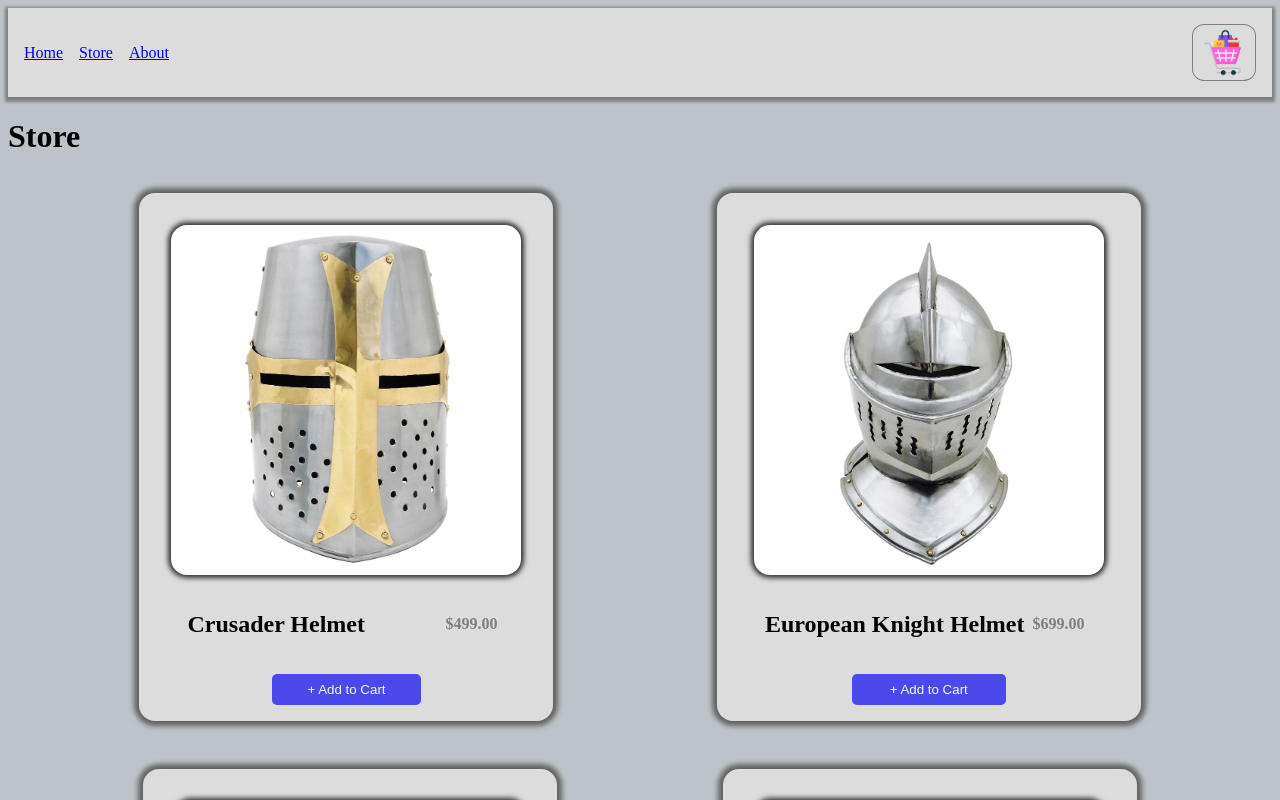
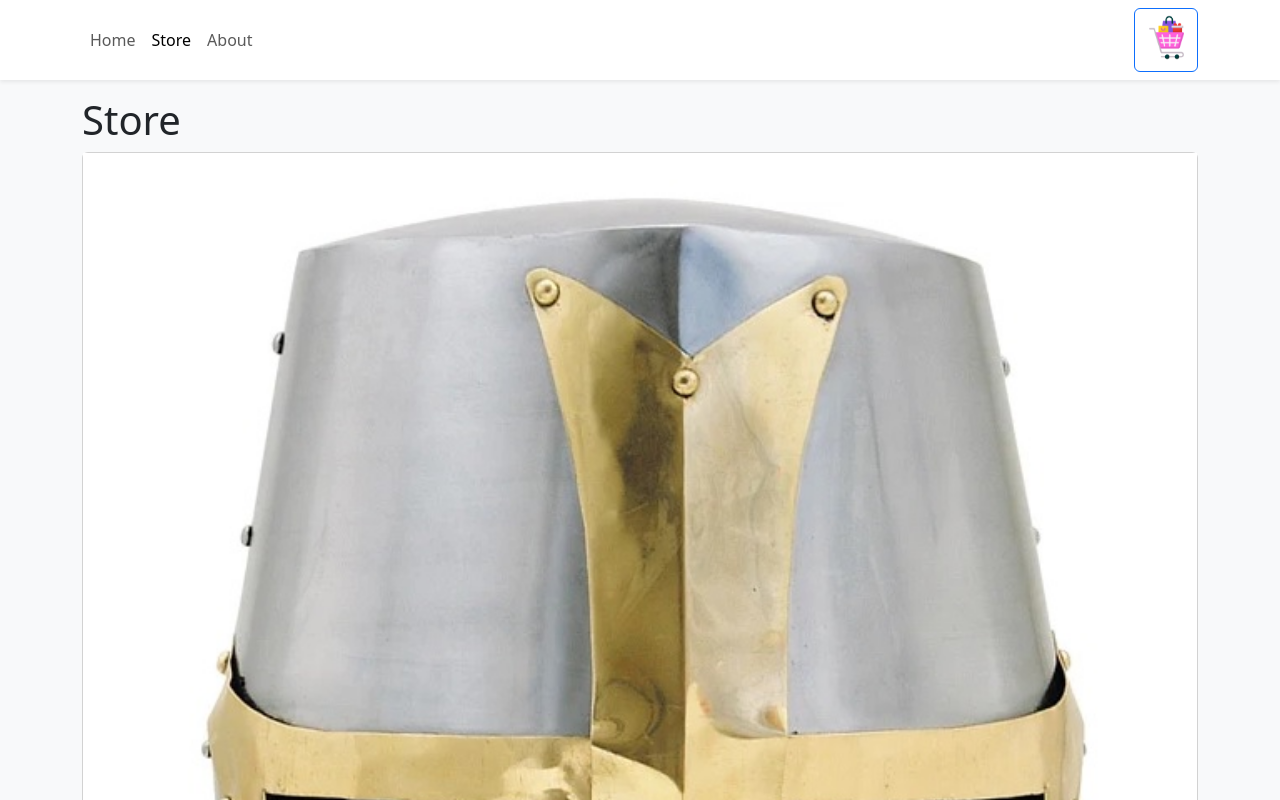
Before and after one commit to maxitomix/top_shopping_cart, a React (Vite) app: page /store in a window 1280 px wide. Shown: the top 800 px of the page. Built offline with nearby package versions, Linux system fonts and the light colour scheme.

Commit message:
migrating to bootstrap. at Navbar

```diff
--- a/index.html
+++ b/index.html
@@ -6,7 +6,7 @@
     <meta name="viewport" content="width=device-width, initial-scale=1.0" />
     <title>Store</title>
   </head>
-  <body>
+  <body class="bg-light">
     <div id="root"></div>
     <script type="module" src="/src/main.tsx"></script>
   </body>
--- a/package.json
+++ b/package.json
@@ -10,9 +10,11 @@
     "preview": "vite preview"
   },
   "dependencies": {
+    "bootstrap": "^5.3.0",
     "localforage": "^1.10.0",
     "match-sorter": "^6.3.1",
     "react": "^18.2.0",
+    "react-bootstrap": "^2.8.0",
     "react-dom": "^18.2.0",
     "react-router-dom": "^6.14.1",
     "sort-by": "^1.2.0"
--- a/src/App.tsx
+++ b/src/App.tsx
@@ -1,22 +1,24 @@
-import "./App.css"
+// import "./App.css"
 import {Routes, Route} from "react-router-dom"
 import {Home} from "./pages/Home"
 import {Store} from "./pages/Store"
 import {About} from "./pages/About"
 import {Navbar} from "./components/Navbar"
 import { ShoppingCartProvider } from "./context/ShoppingCartContext"
+import { Container } from "react-bootstrap"
 
 function App() {
 
   return (
-
       <ShoppingCartProvider>
         <Navbar/>
+        <Container className="mb-4">
             <Routes>
               <Route path="/" element={<Home />} ></Route>
               <Route path="/store" element={<Store />} ></Route>
               <Route path="/about" element={<About />} ></Route>
             </Routes>
+          </Container>
     </ShoppingCartProvider>
   )
 }
--- a/src/components/Navbar.tsx
+++ b/src/components/Navbar.tsx
@@ -1,23 +1,32 @@
-import {NavLink} from "react-router-dom"
+import { NavLink } from "react-router-dom"
 import { useShoppingCart } from "../context/ShoppingCartContext"
+import { Button, Container, Nav, Navbar as NavbarBs } from "react-bootstrap"
 
 export function Navbar(){
 
     const { openCart, cartQuantity} = useShoppingCart()
 
     return(
-        <div className="navbar">
-            <NavLink to="/">Home</NavLink>
-            <NavLink to="/Store">Store</NavLink>
-            <NavLink to="/About">About</NavLink>
-            <button className="cart" onClick={openCart}>
-                <img src="./src/assets/cart.png" alt="cart" />
-                {cartQuantity >0 &&(
-                    <div className="cartNumber">{cartQuantity}</div>
-                )}
+        <NavbarBs className="bg-white shadow-sm mb-3">
+            <Container>
+                <Nav className="me-auto">
+                    <Nav.Link to="/" as={NavLink} >Home</Nav.Link>
+                    <Nav.Link to="/Store" as={NavLink} >Store</Nav.Link>
+                    <Nav.Link to="/About" as={NavLink} >About</Nav.Link>
+                </Nav>
 
-            </button>
+                <Button style={{width: "4rem", height: "4rem"}}
+                        onClick={openCart}
+                        variant="outline-primary"
+                        className="d-flex justify-content-center"
+                        >
+                        <img src="./src/assets/cart.png" alt="cart" width="45"/>
+                        {cartQuantity >0 &&(
+                            <div className="cartNumber">{cartQuantity}</div>
+                        )}
+                </Button>
+        </Container>
+        </NavbarBs>
 
-        </div>
     )
 }
--- a/src/context/ShoppingCartContext.tsx
+++ b/src/context/ShoppingCartContext.tsx
@@ -1,4 +1,5 @@
 import {ReactNode, createContext, useContext, useState} from "react";
+import { ShoppingCart } from "../components/ShoppingCart";
 
 type ShoppingCartProviderProps = {
     children: ReactNode
@@ -93,6 +94,7 @@ function removeFromCart(id: number){
 
                 }}>
                 {children}
+                {/* <ShoppingCart /> */}
         </shoppingCartContext.Provider>
     )
 }
--- a/src/main.tsx
+++ b/src/main.tsx
@@ -2,6 +2,8 @@ import React from 'react'
 import ReactDOM from 'react-dom/client'
 import App from './App.tsx'
 import { BrowserRouter } from 'react-router-dom'
+// import "bootstrap/dist/css/bootstrap-grid.min.css"
+import 'bootstrap/dist/css/bootstrap.css';
 
 
 ReactDOM.createRoot(document.getElementById('root') as HTMLElement).render(
```
Also changed, not shown: src/components/ShoppingCart.tsx (added, +19 -0 lines), 1 other file (tests, documents, lock files or other folders). Lines whose indentation alone changed are shown as unchanged.
